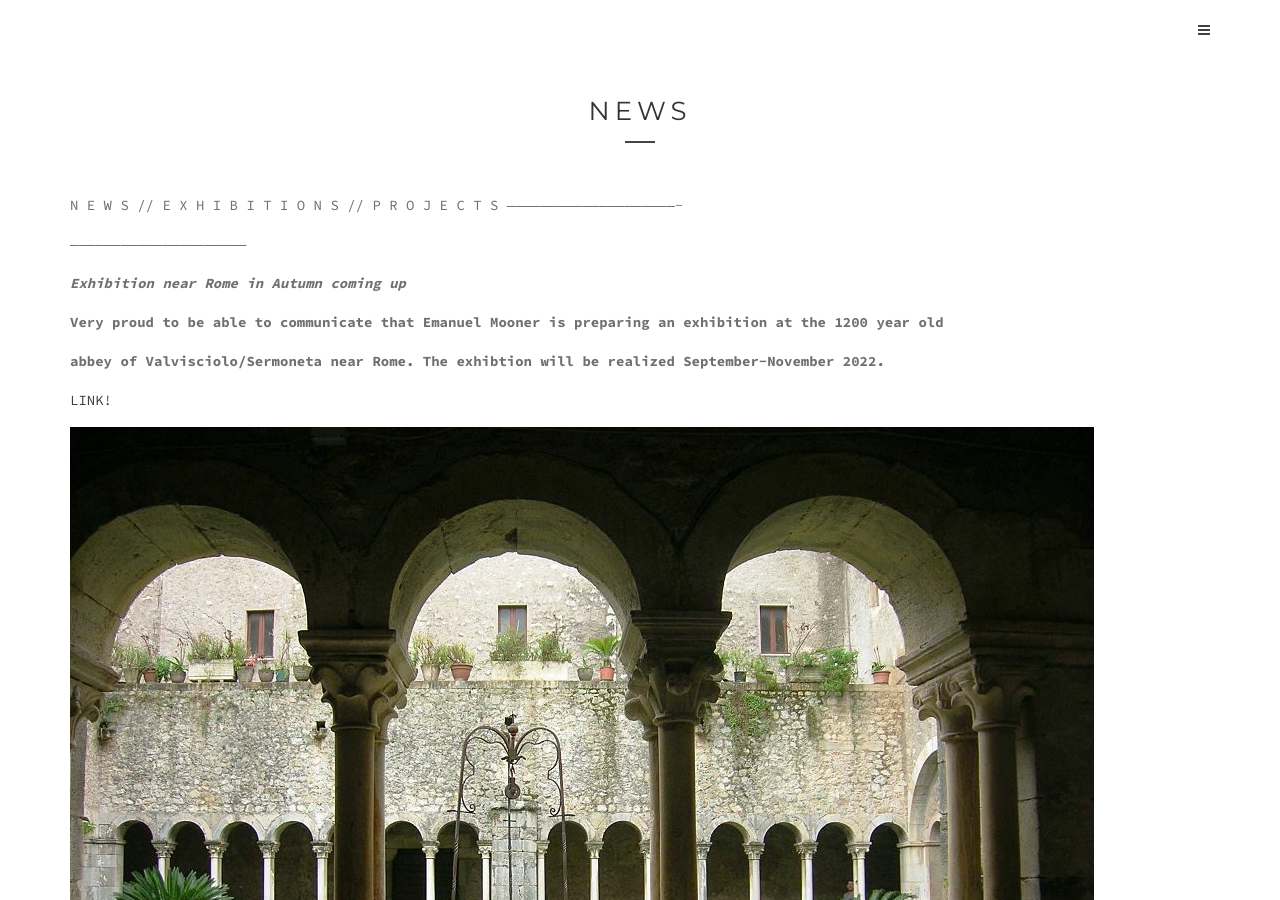
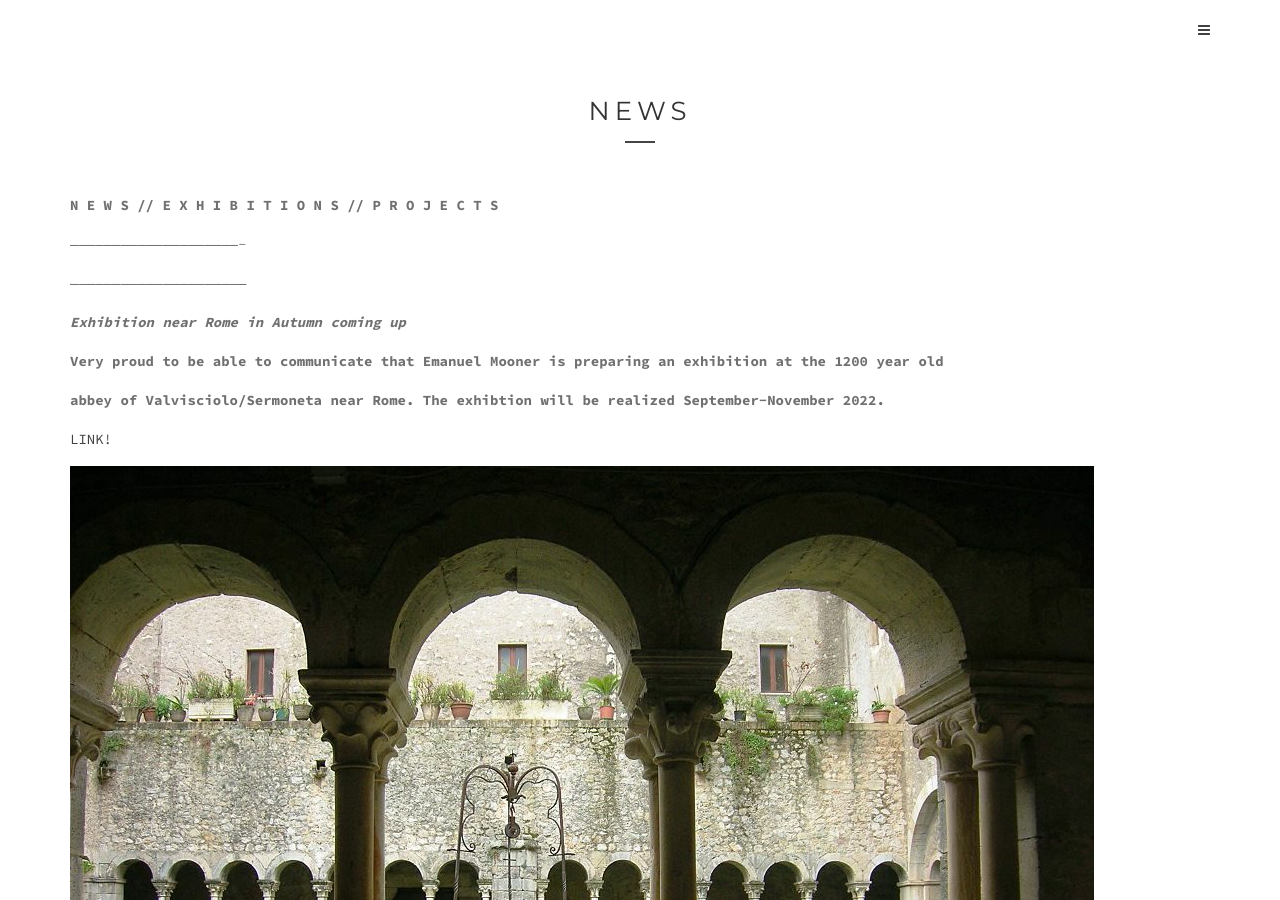
Before and after one commit to geomaedr/emanuelmooner, a Jekyll site: the page built from news.md, in a window 1280 px wide and 900 px high. Built offline with Jekyll 4.4.1, drawn with Linux system fonts in a browser that asks for light colours; comment, search, counter and statistics services are not loaded.

Commit message:
Fix menu overlay and news subtitle

```diff
--- a/assets/js/custom.js
+++ b/assets/js/custom.js
@@ -88,7 +88,7 @@ jQuery(document).ready(function ($) {
 
     $('.total-overlay-sticky-close').click(function () {
         $('.total-overlay-sticky').animate({
-            top: '--100vh',
+            top: '-100vh',
             opacity: 0
         }, 800, function () {
             $('.total-overlay-sticky #navigation .nav.navbar-nav > li > a').css({
--- a/news.md
+++ b/news.md
@@ -6,7 +6,8 @@ redirect_from:
 layout: news
 style: news
 ---
-N E W S // E X H I B I T I O N S // P R O J E C T S
+**N E W S // E X H I B I T I O N S // P R O J E C T S**
+
 ————————————————————-
 
 —————————————————————
```
